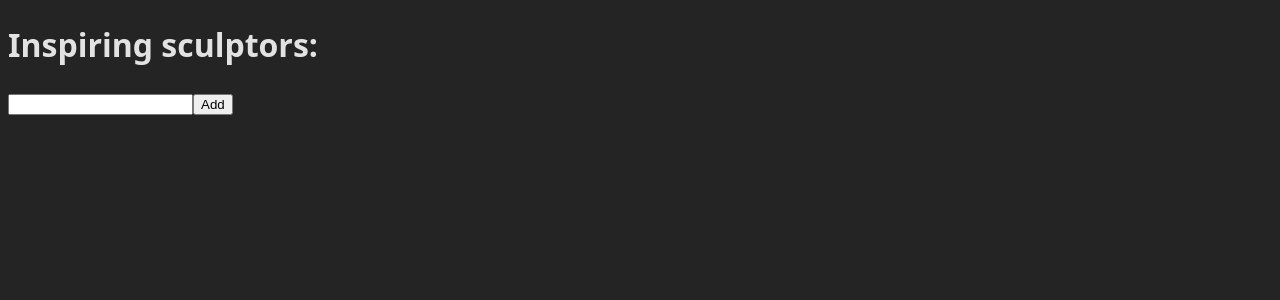
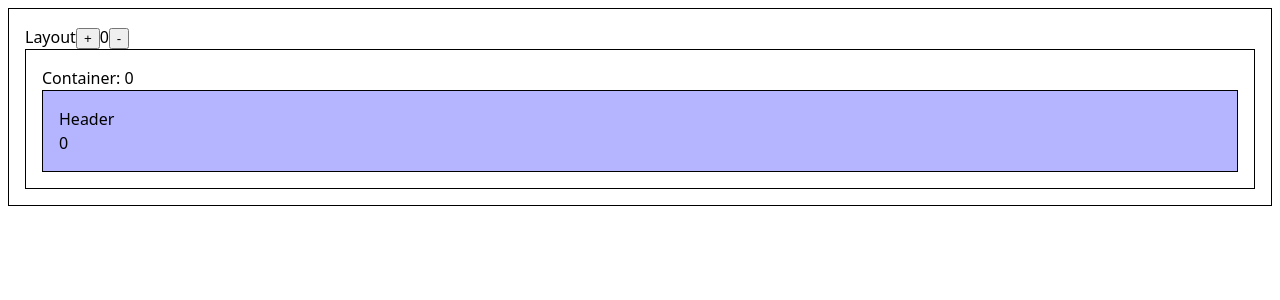
Before and after one commit to duthanhduoc/react-co-ban, a React (Vite) app: page / in a window 1280 px wide. Shown: the top 300 px of the page. Built offline with nearby package versions, Linux system fonts and the light colour scheme.

Commit message:
Context API

```diff
--- a/src/App.tsx
+++ b/src/App.tsx
@@ -1,48 +1,13 @@
-import { useState } from 'react'
-
-type Artist = {
-  id: string
-  name: string
-}
+import Container from './Container'
+import Header from './Header'
+import Layout from './Layout'
 
 export default function App() {
-  const [name, setName] = useState('')
-  const [artists, setArtists] = useState<Artist[]>([])
-
-  console.log('artists', artists)
-
-  const handleRemoveArtist = (artistId: string) => () => {
-    const newArtists = artists.filter((artist) => artist.id !== artistId)
-    setArtists(newArtists)
-  }
-
   return (
-    <>
-      <h1>Inspiring sculptors:</h1>
-      <input value={name} onChange={(e) => setName(e.target.value)} />
-      <button
-        onClick={() => {
-          // 🚫
-          // artists.push({ id: artists.length + 1, name })
-          // setArtists(artists)
-
-          // ✅
-          const newArtists = [...artists]
-          newArtists.push({ id: new Date().toISOString(), name })
-          setArtists(newArtists)
-          setName('')
-        }}
-      >
-        Add
-      </button>
-      <ul>
-        {artists.map((artist) => (
-          <li key={artist.id}>
-            <span>{artist.name}</span>
-            <button onClick={handleRemoveArtist(artist.id)}>⛔️</button>
-          </li>
-        ))}
-      </ul>
-    </>
+    <Layout>
+      <Container>
+        <Header />
+      </Container>
+    </Layout>
   )
 }
--- /dev/null
+++ b/src/Container.tsx
@@ -0,0 +1,11 @@
+import useLayoutContext from './useLayoutContext'
+
+export default function Container({ children }: { children: React.ReactNode }) {
+  const { count } = useLayoutContext()
+  return (
+    <div className='container'>
+      <div>Container: {count}</div>
+      <div>{children}</div>
+    </div>
+  )
+}
--- /dev/null
+++ b/src/Header.tsx
@@ -0,0 +1,11 @@
+import useLayoutContext from './useLayoutContext'
+export default function Header() {
+  const context = useLayoutContext()
+  const { count } = context
+  return (
+    <div className='header'>
+      <div>Header</div>
+      <div>{count}</div>
+    </div>
+  )
+}
--- /dev/null
+++ b/src/Layout.tsx
@@ -0,0 +1,21 @@
+import { useState } from 'react'
+import LayoutContext from './LayoutContext'
+
+export default function Layout({ children }: { children: React.ReactNode }) {
+  const [count, setCount] = useState(0)
+  return (
+    <div className='layout'>
+      <div>
+        <span>Layout</span>
+        <span>
+          <button onClick={() => setCount(count + 1)}>+</button>
+          <span>{count}</span>
+          <button onClick={() => setCount(count - 1)}>-</button>
+        </span>
+      </div>
+      <LayoutContext value={{ count }}>
+        <div>{children}</div>
+      </LayoutContext>
+    </div>
+  )
+}
--- /dev/null
+++ b/src/LayoutContext.tsx
@@ -0,0 +1,7 @@
+import { createContext } from 'react'
+
+const LayoutContext = createContext({
+  count: 0,
+})
+
+export default LayoutContext
--- a/src/index.css
+++ b/src/index.css
@@ -2,10 +2,6 @@
   font-family: system-ui, Avenir, Helvetica, Arial, sans-serif;
   line-height: 1.5;
   font-weight: 400;
-
-  color-scheme: light dark;
-  color: rgba(255, 255, 255, 0.87);
-  background-color: #242424;
 
   font-synthesis: none;
   text-rendering: optimizeLegibility;
@@ -16,3 +12,14 @@
 * {
   box-sizing: border-box;
 }
+
+.layout,
+.container,
+.header {
+  border: 1px solid black;
+  padding: 1rem;
+}
+
+.header {
+  background: rgb(180, 180, 255);
+}
--- /dev/null
+++ b/src/useLayoutContext.tsx
@@ -0,0 +1,9 @@
+import { useContext } from 'react'
+import LayoutContext from './LayoutContext'
+
+// Custom Hook
+const useLayoutContext = () => {
+  return useContext(LayoutContext)
+}
+
+export default useLayoutContext
```
